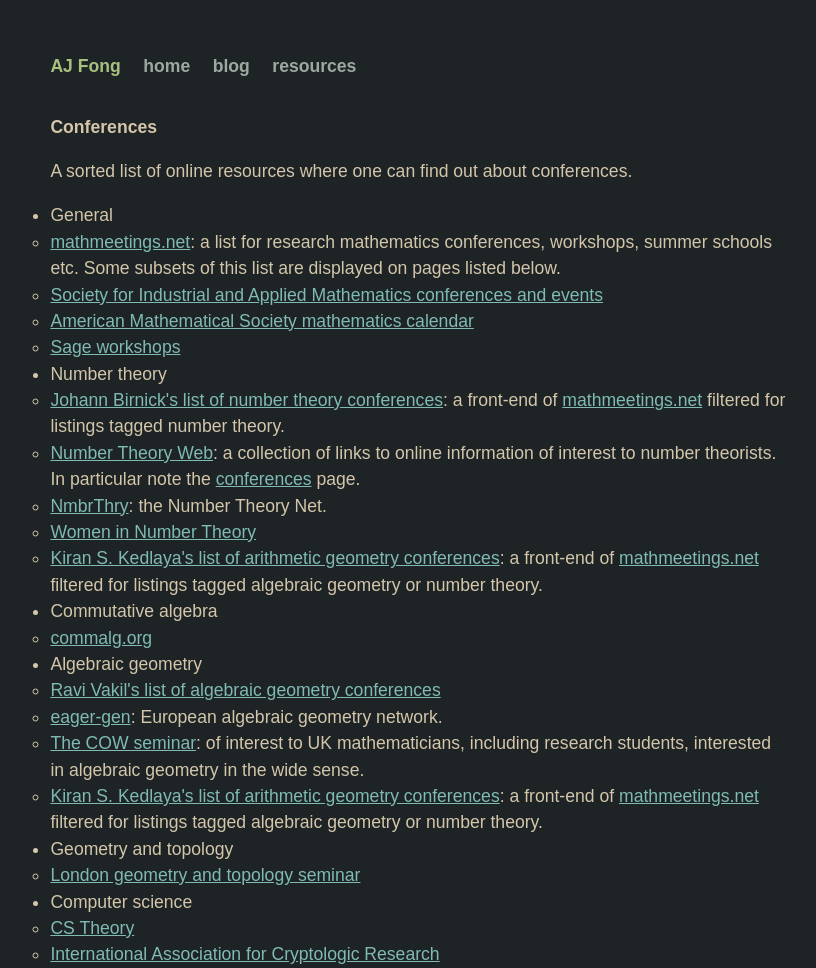
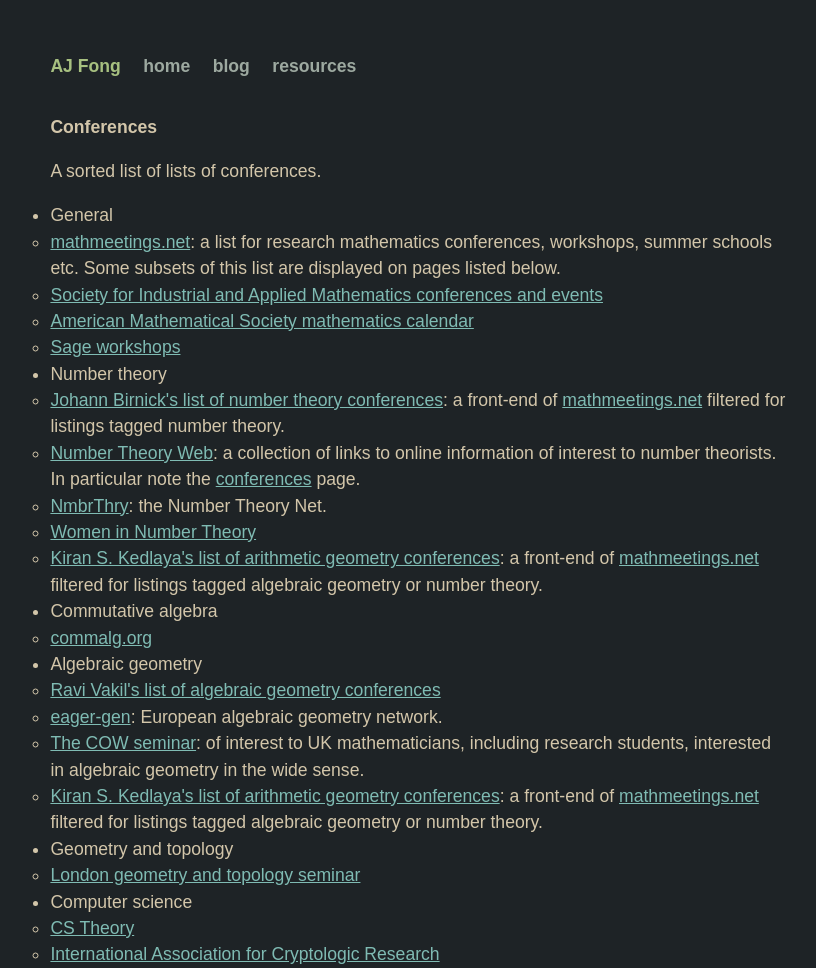
Before and after one commit to af1728/webcontent, a Jekyll site: the page built from resources/conferences.html, in a window 1280 px wide. Shown: the whole page, without its empty margins (220-1036 px from the left). Built offline with Jekyll 4.4.1, drawn with Linux system fonts in a browser that asks for light colours.

Commit message:
Update conferences page

```diff
--- a/resources/conferences.html
+++ b/resources/conferences.html
@@ -4,8 +4,7 @@
 <section>
     <h2>Conferences</h2>
     <p>
-        A sorted list of online resources where one can find out
-        about conferences.
+        A sorted list of lists of conferences.
     </p>
     <ul>
         <li>General</li>
```
Also changed, not shown: 1 other file.
